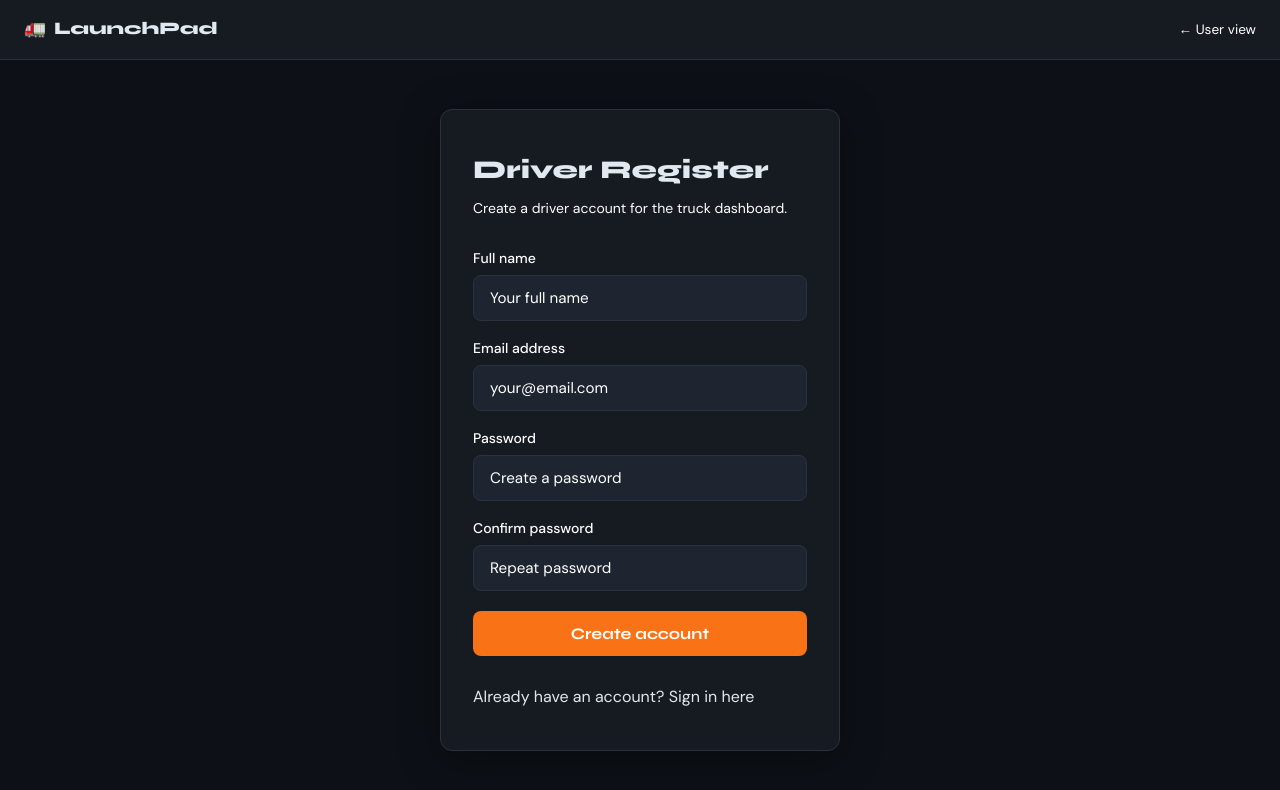
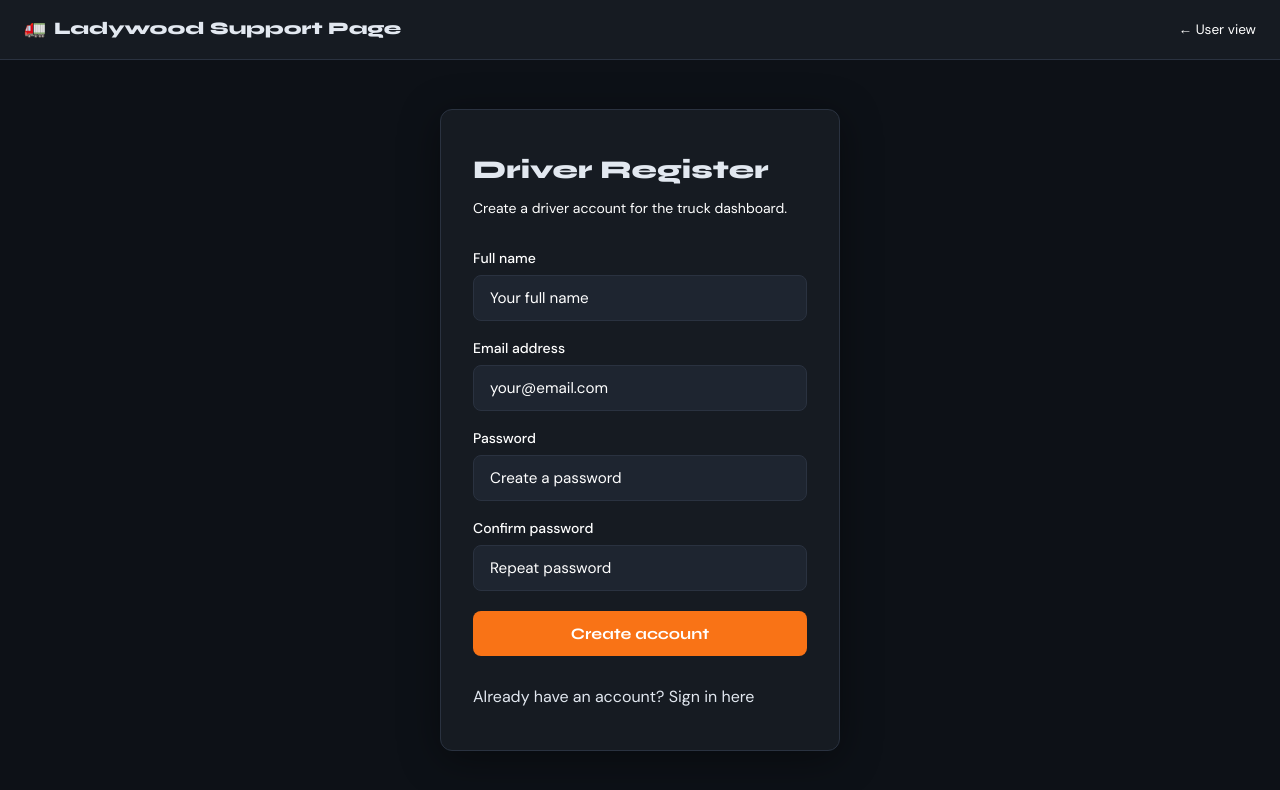
Before and after one commit to AyrtonHCook/LaunchPadProject2026Group42, a website: page Codefiles/public/driverRegister.html in a window 1280 px wide. Drawn offline with Linux system fonts and the light colour scheme.

Commit message:
Update driverRegister.html

```diff
--- a/Codefiles/public/driverRegister.html
+++ b/Codefiles/public/driverRegister.html
@@ -3,7 +3,7 @@
 <head>
   <meta charset="UTF-8">
   <meta name="viewport" content="width=device-width, initial-scale=1.0">
-  <title>LaunchPad — Driver Register</title>
+  <title>Ladywood Support Page — Driver Register</title>
   <link rel="stylesheet" href="/css/driver.css">
 </head>
 <body class="login-page">
@@ -11,7 +11,7 @@
   <header class="topbar">
     <div class="topbar__logo">
       <span>🚛</span>
-      <span class="topbar__logo-name">LaunchPad</span>
+      <span class="topbar__logo-name">Ladywood Support Page</span>
     </div>
     <a class="topbar__back" href="/">← User view</a>
   </header>
```
